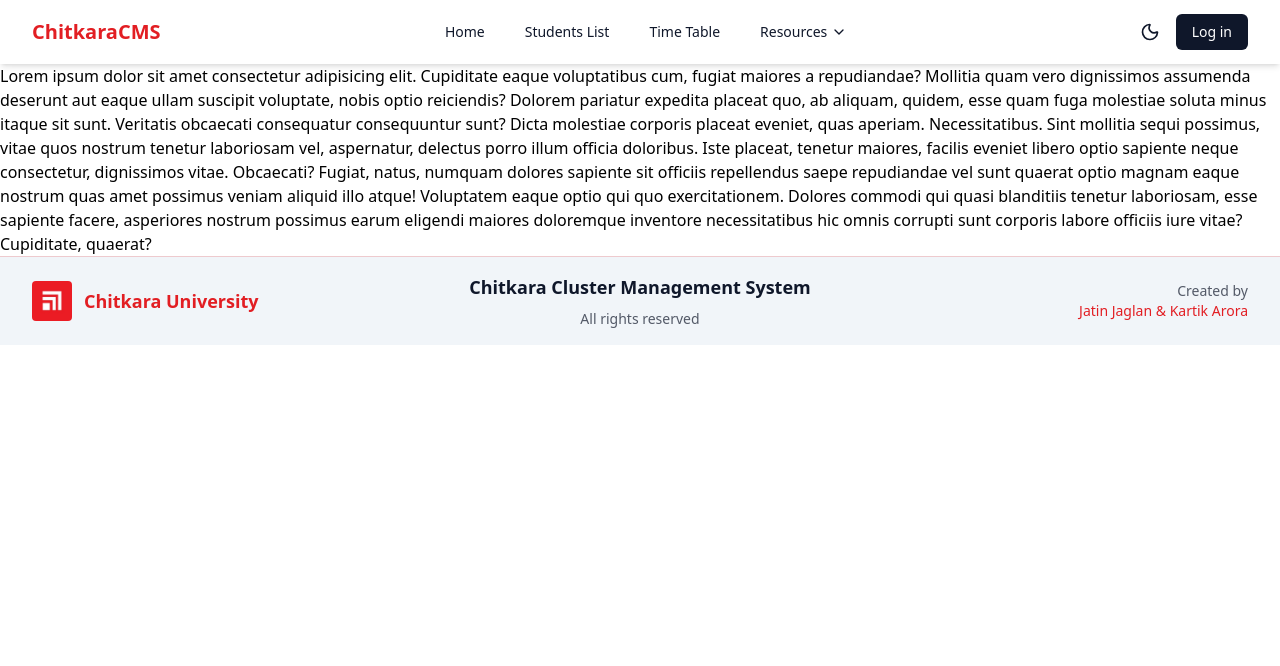
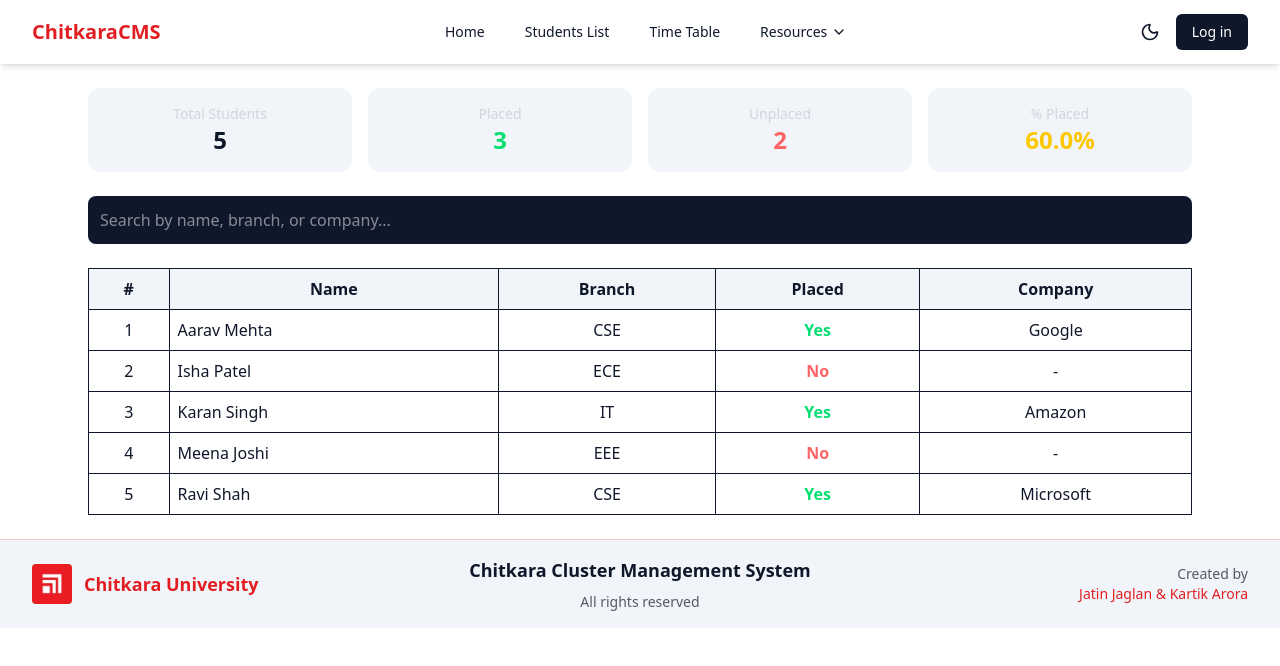
Before and after one commit to BowlPulp/CollegeCMS, a React (Vite) app in the folder client/: page /students in a window 1280 px wide. Shown: the top 666 px of the page. Built offline with nearby package versions, Linux system fonts and the light colour scheme.

Commit message:
feat: enhance NotFound404, StudentsList, and TimeTable components with improved UI and functionality

```diff
--- a/client/src/pages/NotFound404.jsx
+++ b/client/src/pages/NotFound404.jsx
@@ -1,11 +1,36 @@
-import React from 'react'
+import { Link } from "react-router-dom";
+import { ArrowLeft } from "lucide-react";
 
-const NotFound404 = () => {
+export default function NotFound404() {
   return (
-    <>
-    <h1 className='border text-[var(--accent)]'>404 NOT FOUND</h1>
-    </>
-  )
+    <div
+      className="min-h-screen flex flex-col items-center justify-center text-center px-6 -mt-36"
+      style={{
+        backgroundColor: "var(--primary)",
+        color: "var(--neutral)",
+      }}
+    >
+      <h1 className="text-9xl font-bold" style={{ color: "var(--accent)" }}>
+        404
+      </h1>
+      <h2 className="text-3xl md:text-4xl font-semibold mt-4">
+        Page Not Found
+      </h2>
+      <p className="mt-2 text-base md:text-lg max-w-md">
+        Sorry, the page you're looking for doesn't exist or has been moved.
+      </p>
+
+      <Link
+        to="/"
+        className="inline-flex items-center gap-2 mt-6 px-6 py-3 rounded-xl text-base font-medium transition hover:opacity-90"
+        style={{
+          backgroundColor: "var(--accent)",
+          color: "var(--neutral)",
+        }}
+      >
+        <ArrowLeft size={20} />
+        Go Back Home
+      </Link>
+    </div>
+  );
 }
-
-export default NotFound404
--- a/client/src/pages/StudentsList.jsx
+++ b/client/src/pages/StudentsList.jsx
@@ -1,16 +1,108 @@
-import React from 'react'
+import { useState } from "react";
 
-const StudentsList = () => {
+// Sample hardcoded student data
+const studentData = [
+  { id: 1, name: "Aarav Mehta", branch: "CSE", placed: true, company: "Google" },
+  { id: 2, name: "Isha Patel", branch: "ECE", placed: false, company: "" },
+  { id: 3, name: "Karan Singh", branch: "IT", placed: true, company: "Amazon" },
+  { id: 4, name: "Meena Joshi", branch: "EEE", placed: false, company: "" },
+  { id: 5, name: "Ravi Shah", branch: "CSE", placed: true, company: "Microsoft" },
+];
+
+export default function StudentsList() {
+  const [search, setSearch] = useState("");
+
+  const filtered = studentData.filter((student) =>
+    student.name.toLowerCase().includes(search.toLowerCase()) ||
+    student.branch.toLowerCase().includes(search.toLowerCase()) ||
+    student.company.toLowerCase().includes(search.toLowerCase())
+  );
+
+  const total = studentData.length;
+  const placed = studentData.filter((s) => s.placed).length;
+  const unplaced = total - placed;
+  const percentPlaced = ((placed / total) * 100).toFixed(1);
+
   return (
-    <>
+    <div
+      className="p-6 space-y-6 max-w-6xl mx-auto"
+      style={{ backgroundColor: "var(--primary)", color: "var(--neutral)" }}
+    >
+      {/* Summary Section */}
+      <div className="grid grid-cols-2 sm:grid-cols-4 gap-4 text-center">
+        <div className="p-4 rounded-xl" style={{ backgroundColor: "var(--secondary)" }}>
+          <p className="text-sm text-gray-300">Total Students</p>
+          <p className="text-2xl font-bold">{total}</p>
+        </div>
+        <div className="p-4 rounded-xl" style={{ backgroundColor: "var(--secondary)" }}>
+          <p className="text-sm text-gray-300">Placed</p>
+          <p className="text-2xl font-bold text-green-400">{placed}</p>
+        </div>
+        <div className="p-4 rounded-xl" style={{ backgroundColor: "var(--secondary)" }}>
+          <p className="text-sm text-gray-300">Unplaced</p>
+          <p className="text-2xl font-bold text-red-400">{unplaced}</p>
+        </div>
+        <div className="p-4 rounded-xl" style={{ backgroundColor: "var(--secondary)" }}>
+          <p className="text-sm text-gray-300">% Placed</p>
+          <p className="text-2xl font-bold text-yellow-400">{percentPlaced}%</p>
+        </div>
+      </div>
 
-    Lorem ipsum dolor sit amet consectetur adipisicing elit. Cupiditate eaque voluptatibus cum, fugiat maiores a repudiandae? Mollitia quam vero dignissimos assumenda deserunt aut eaque ullam suscipit voluptate, nobis optio reiciendis?
-    Dolorem pariatur expedita placeat quo, ab aliquam, quidem, esse quam fuga molestiae soluta minus itaque sit sunt. Veritatis obcaecati consequatur consequuntur sunt? Dicta molestiae corporis placeat eveniet, quas aperiam. Necessitatibus.
-    Sint mollitia sequi possimus, vitae quos nostrum tenetur laboriosam vel, aspernatur, delectus porro illum officia doloribus. Iste placeat, tenetur maiores, facilis eveniet libero optio sapiente neque consectetur, dignissimos vitae. Obcaecati?
-    Fugiat, natus, numquam dolores sapiente sit officiis repellendus saepe repudiandae vel sunt quaerat optio magnam eaque nostrum quas amet possimus veniam aliquid illo atque! Voluptatem eaque optio qui quo exercitationem.
-    Dolores commodi qui quasi blanditiis tenetur laboriosam, esse sapiente facere, asperiores nostrum possimus earum eligendi maiores doloremque inventore necessitatibus hic omnis corrupti sunt corporis labore officiis iure vitae? Cupiditate, quaerat?
-    </>
-  )
+      {/* Search Bar */}
+      <div>
+        <input
+          type="text"
+          placeholder="Search by name, branch, or company..."
+          className="w-full p-3 rounded-lg outline-none"
+          style={{
+            backgroundColor: "var(--neutral)",
+            color: "var(--primary)",
+          }}
+          value={search}
+          onChange={(e) => setSearch(e.target.value)}
+        />
+      </div>
+
+      {/* Student Table */}
+      <div className="overflow-x-auto">
+        <table className="w-full border-collapse text-sm md:text-base">
+          <thead>
+            <tr>
+              <th className="p-2 border" style={{ backgroundColor: "var(--secondary)" }}>#</th>
+              <th className="p-2 border" style={{ backgroundColor: "var(--secondary)" }}>Name</th>
+              <th className="p-2 border" style={{ backgroundColor: "var(--secondary)" }}>Branch</th>
+              <th className="p-2 border" style={{ backgroundColor: "var(--secondary)" }}>Placed</th>
+              <th className="p-2 border" style={{ backgroundColor: "var(--secondary)" }}>Company</th>
+            </tr>
+          </thead>
+          <tbody>
+            {filtered.map((student, index) => (
+              <tr key={student.id}>
+                <td className="p-2 border text-center">{index + 1}</td>
+                <td className="p-2 border">{student.name}</td>
+                <td className="p-2 border text-center">{student.branch}</td>
+                <td className="p-2 border text-center">
+                  {student.placed ? (
+                    <span className="text-green-400 font-semibold">Yes</span>
+                  ) : (
+                    <span className="text-red-400 font-semibold">No</span>
+                  )}
+                </td>
+                <td className="p-2 border text-center">
+                  {student.company || "-"}
+                </td>
+              </tr>
+            ))}
+            {filtered.length === 0 && (
+              <tr>
+                <td colSpan="5" className="p-4 text-center text-red-400">
+                  No students found.
+                </td>
+              </tr>
+            )}
+          </tbody>
+        </table>
+      </div>
+    </div>
+  );
 }
-
-export default StudentsList
```
Also changed, not shown: client/src/pages/TimeTable.jsx (+63 -28 lines).
